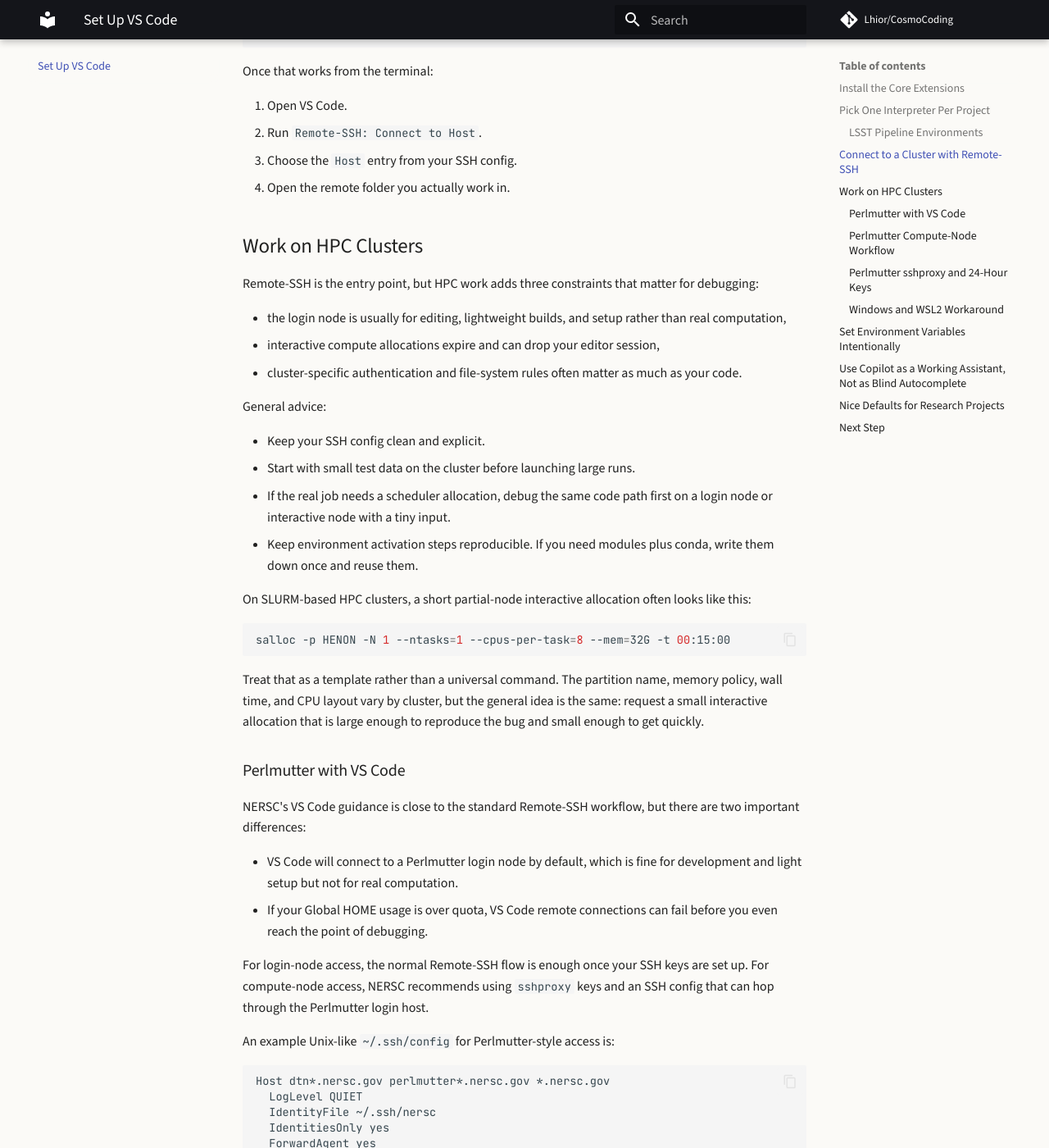
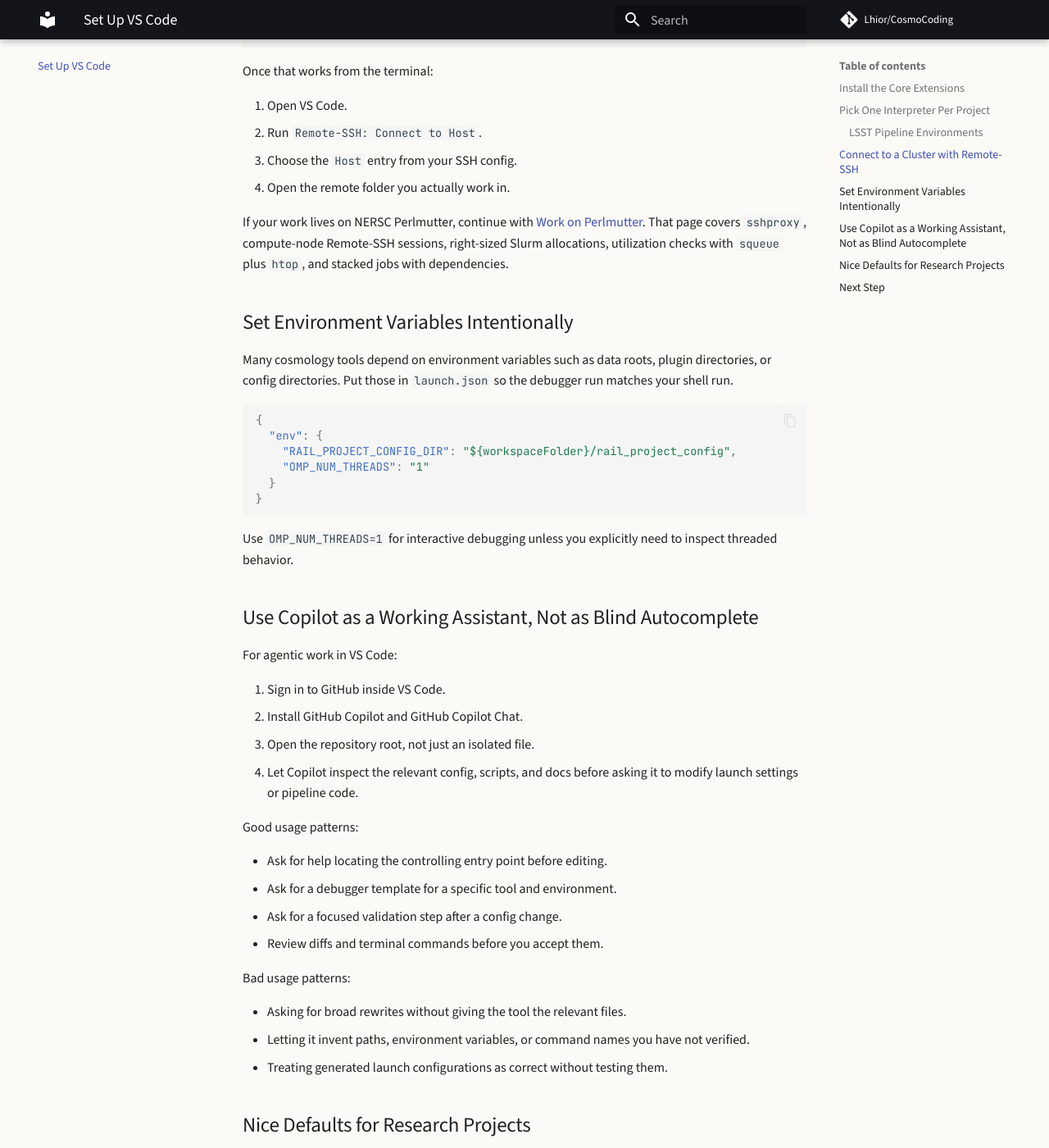
Before and after one commit to Lhior/CosmoCoding, an MkDocs documentation site: the page built from docs/setup/vscode.md, in a window 1280 px wide and 1400 px high, scrolled down 1854 px. Shown: the whole window at 82% size. Built offline with MkDocs 1.6.1 and Material for MkDocs 9.7.7, drawn with Linux system fonts in a browser that asks for light colours; comment, search, counter and statistics services are not loaded; some of the changed text lies outside the part shown.

Commit message:
Add dedicated HPC section

````diff
--- a/docs/setup/vscode.md
+++ b/docs/setup/vscode.md
@@ -69,151 +69,7 @@ Once that works from the terminal:
 3. Choose the `Host` entry from your SSH config.
 4. Open the remote folder you actually work in.
 
-## Work on HPC Clusters
-
-Remote-SSH is the entry point, but HPC work adds three constraints that matter for debugging:
-
-- the login node is usually for editing, lightweight builds, and setup rather than real computation,
-- interactive compute allocations expire and can drop your editor session,
-- cluster-specific authentication and file-system rules often matter as much as your code.
-
-General advice:
-
-- Keep your SSH config clean and explicit.
-- Start with small test data on the cluster before launching large runs.
-- If the real job needs a scheduler allocation, debug the same code path first on a login node or interactive node with a tiny input.
-- Keep environment activation steps reproducible. If you need modules plus conda, write them down once and reuse them.
-
-On SLURM-based HPC clusters, a short partial-node interactive allocation often looks like this:
-
-```bash
-salloc -p HENON -N 1 --ntasks=1 --cpus-per-task=8 --mem=32G -t 00:15:00
-```
-
-Treat that as a template rather than a universal command. The partition name, memory policy, wall time, and CPU layout vary by cluster, but the general idea is the same: request a small interactive allocation that is large enough to reproduce the bug and small enough to get quickly.
-
-### Perlmutter with VS Code
-
-NERSC's VS Code guidance is close to the standard Remote-SSH workflow, but there are two important differences:
-
-- VS Code will connect to a Perlmutter login node by default, which is fine for development and light setup but not for real computation.
-- If your Global HOME usage is over quota, VS Code remote connections can fail before you even reach the point of debugging.
-
-For login-node access, the normal Remote-SSH flow is enough once your SSH keys are set up. For compute-node access, NERSC recommends using `sshproxy` keys and an SSH config that can hop through the Perlmutter login host.
-
-An example Unix-like `~/.ssh/config` for Perlmutter-style access is:
-
-```sshconfig
-Host dtn*.nersc.gov perlmutter*.nersc.gov *.nersc.gov
-  LogLevel QUIET
-  IdentityFile ~/.ssh/nersc
-  IdentitiesOnly yes
-  ForwardAgent yes
-  # User your_nersc_username
-
-Host nid??????
-  LogLevel QUIET
-  IdentityFile ~/.ssh/nersc
-  StrictHostKeyChecking no
-  ProxyJump perlmutter.nersc.gov
-  Hostname %h
-  # User your_nersc_username
-```
-
-On Windows, the same idea applies but the key path needs to point to your Windows OpenSSH directory:
-
-```sshconfig
-Host dtn*.nersc.gov perlmutter*.nersc.gov *.nersc.gov
-  LogLevel QUIET
-  IdentityFile C:\Users\your_windows_user\.ssh\nersc
-  IdentitiesOnly yes
-  ForwardAgent yes
-  # User your_nersc_username
-
-Host nid??????
-  LogLevel QUIET
-  IdentityFile C:\Users\your_windows_user\.ssh\nersc
-  StrictHostKeyChecking no
-  ProxyJump perlmutter.nersc.gov
-  Hostname %h
-  # User your_nersc_username
-```
-
-NERSC also recommends two VS Code settings for compute-node sessions:
-
-```json
-{
-  "remote.SSH.maxReconnectionAttempts": 2,
-  "remote.SSH.useFlock": false
-}
-```
-
-The reconnection limit helps VS Code fail fast once an interactive allocation ends. The `useFlock` setting matters because Perlmutter compute nodes do not support file locking in the way VS Code expects for the mounted home directory.
-
-### Perlmutter Compute-Node Workflow
-
-The usual workflow is:
-
-1. Connect to `perlmutter.nersc.gov` with Remote-SSH.
-2. Request an interactive allocation from the login node.
-3. Note the allocated `nid...` hostname.
-4. Start a second Remote-SSH session to that `nid...` hostname.
-
-NERSC's documentation shows a GPU example like this:
-
-```bash
-salloc --nodes 1 --qos interactive --time 00:60:00 -C gpu -A m0000
-```
-
-Once the allocation is granted, connect VS Code to the `nid...` host that Slurm prints. For CPU-only debugging, follow the same pattern but use the CPU partition, constraints, account, and memory settings appropriate for your project and system policy.
-
-### Perlmutter `sshproxy` and 24-Hour Keys
-
-NERSC's `sshproxy` tool is the standard way to turn MFA into a short-lived SSH certificate. By default it generates keys under `~/.ssh` that are valid for 24 hours.
-
-On Linux, macOS, or WSL2, the core command is:
-
-```bash
-sshproxy -u your_nersc_username
-```
-
-If you authenticate through Federated ID instead of a local NERSC password, use:
-
-```bash
-sshproxy -f
-```
-
-`sshproxy` writes three files by default:
-
-- `~/.ssh/nersc`
-- `~/.ssh/nersc.pub`
-- `~/.ssh/nersc-cert.pub`
-
-You can inspect the expiration time with:
-
-```bash
-ssh-keygen -L -f ~/.ssh/nersc-cert.pub | grep Valid
-```
-
-If Remote-SSH suddenly starts asking for `Password + OTP` again, the first thing to suspect is an expired `sshproxy` certificate.
-
-### Windows and WSL2 Workaround
-
-One practical Windows workflow is to run `sshproxy` inside WSL2 and then copy the resulting NERSC key files into the Windows `.ssh` directory that VS Code on Windows actually uses. This is useful when the WSL path is the easiest place to run the Unix-like `sshproxy` client, but Remote-SSH is running in the Windows VS Code process.
-
-Your alias-based workaround is a concrete example of that pattern:
-
-```bash
-alias nersc='~/sshproxy.sh -u lhior; cp -r ~/.ssh/nersc* /mnt/c/Users/LEONE/.ssh/'
-```
-
-The important idea is not the exact username or path. It is the sequence:
-
-1. generate or refresh the 24-hour NERSC key inside WSL2,
-2. copy `nersc`, `nersc.pub`, and `nersc-cert.pub` into `C:\Users\...\.ssh`,
-3. let Windows VS Code Remote-SSH use those files.
-
-If you use this workflow, adjust both the NERSC username and the Windows home path, and remember that every refreshed key in WSL2 must be copied over again before Windows VS Code will see it.
+If your work lives on NERSC Perlmutter, continue with [Work on Perlmutter](../hpc.md). That page covers `sshproxy`, compute-node Remote-SSH sessions, right-sized Slurm allocations, utilization checks with `squeue` plus `htop`, and stacked jobs with dependencies.
 
 ## Set Environment Variables Intentionally
 
--- a/mkdocs.yml
+++ b/mkdocs.yml
@@ -47,6 +47,7 @@ nav:
   - Home: index.md
   - General Tips: general-tips.md
   - Set Up VS Code: setup/vscode.md
+  - Work on Perlmutter: hpc.md
   - arXiv: arxiv.md
   - Code Formatting: formatting.md
   - Use the Debugger: debugger/index.md
````
Also changed, not shown: docs/general-tips.md (+2 -1 lines), docs/hpc.md (added, +215 -0 lines), docs/index.md (+8 -4 lines).
